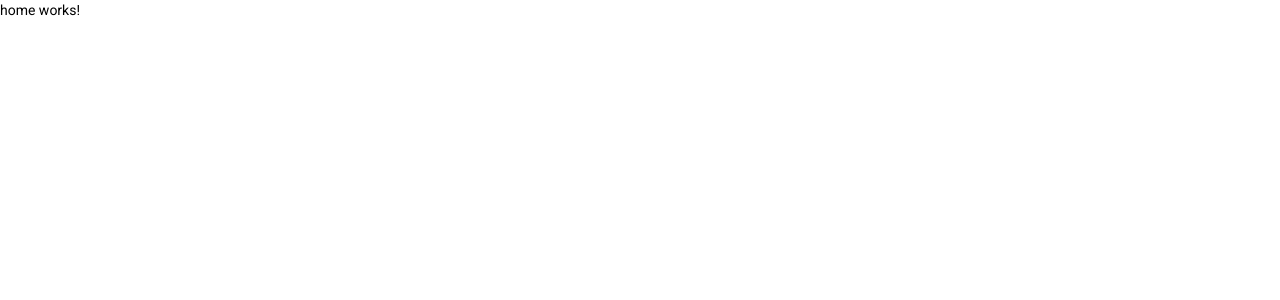
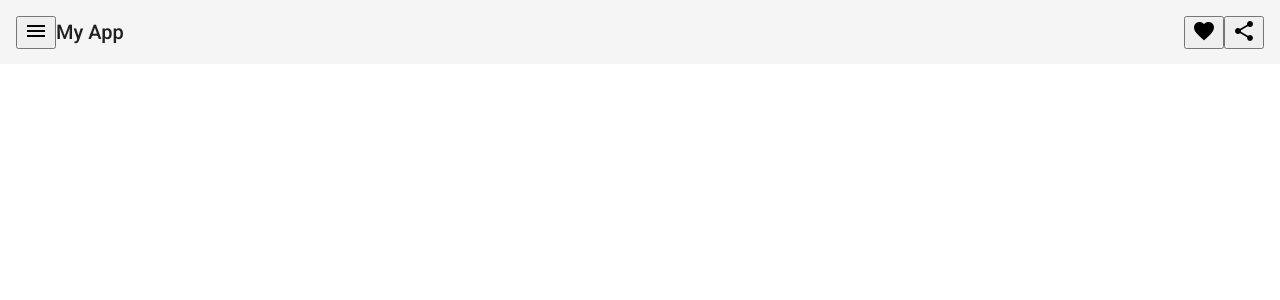
Before and after one commit to GuilhermeGorges/first-spa-angular, an Angular app in the folder first-spa-angular/: page / in a window 1280 px wide. Shown: the top 300 px of the page. Built offline with nearby package versions, Linux system fonts and the light colour scheme.

Commit message:
TOOL BAR

```diff
--- a/first-spa-angular/src/app/app.module.ts
+++ b/first-spa-angular/src/app/app.module.ts
@@ -5,6 +5,8 @@
 import { AppComponent } from './app.component';
 import { BrowserAnimationsModule } from '@angular/platform-browser/animations';
 import { HomeComponent } from './home/home.component';
+import {MatToolbarModule} from '@angular/material/toolbar';
+import {MatIconModule} from '@angular/material/icon';
 
 @NgModule({
   declarations: [
@@ -14,7 +16,9 @@
   imports: [
     BrowserModule,
     AppRoutingModule,
-    BrowserAnimationsModule
+    BrowserAnimationsModule,
+    MatToolbarModule,
+    MatIconModule
   ],
   providers: [],
   bootstrap: [AppComponent]
--- a/first-spa-angular/src/app/home/home.component.css
+++ b/first-spa-angular/src/app/home/home.component.css
@@ -0,0 +1,3 @@
+.example-spacer {
+    flex: 1 1 auto;
+  }
--- a/first-spa-angular/src/app/home/home.component.html
+++ b/first-spa-angular/src/app/home/home.component.html
@@ -1 +1,13 @@
-<p>home works!</p>
+<mat-toolbar>
+    <button mat-icon-button class="example-icon" aria-label="Example icon-button with menu icon">
+      <mat-icon>menu</mat-icon>
+    </button>
+    <span>My App</span>
+    <span class="example-spacer"></span>
+    <button mat-icon-button class="example-icon favorite-icon" aria-label="Example icon-button with heart icon">
+      <mat-icon>favorite</mat-icon>
+    </button>
+    <button mat-icon-button class="example-icon" aria-label="Example icon-button with share icon">
+      <mat-icon>share</mat-icon>
+    </button>
+  </mat-toolbar>
```
